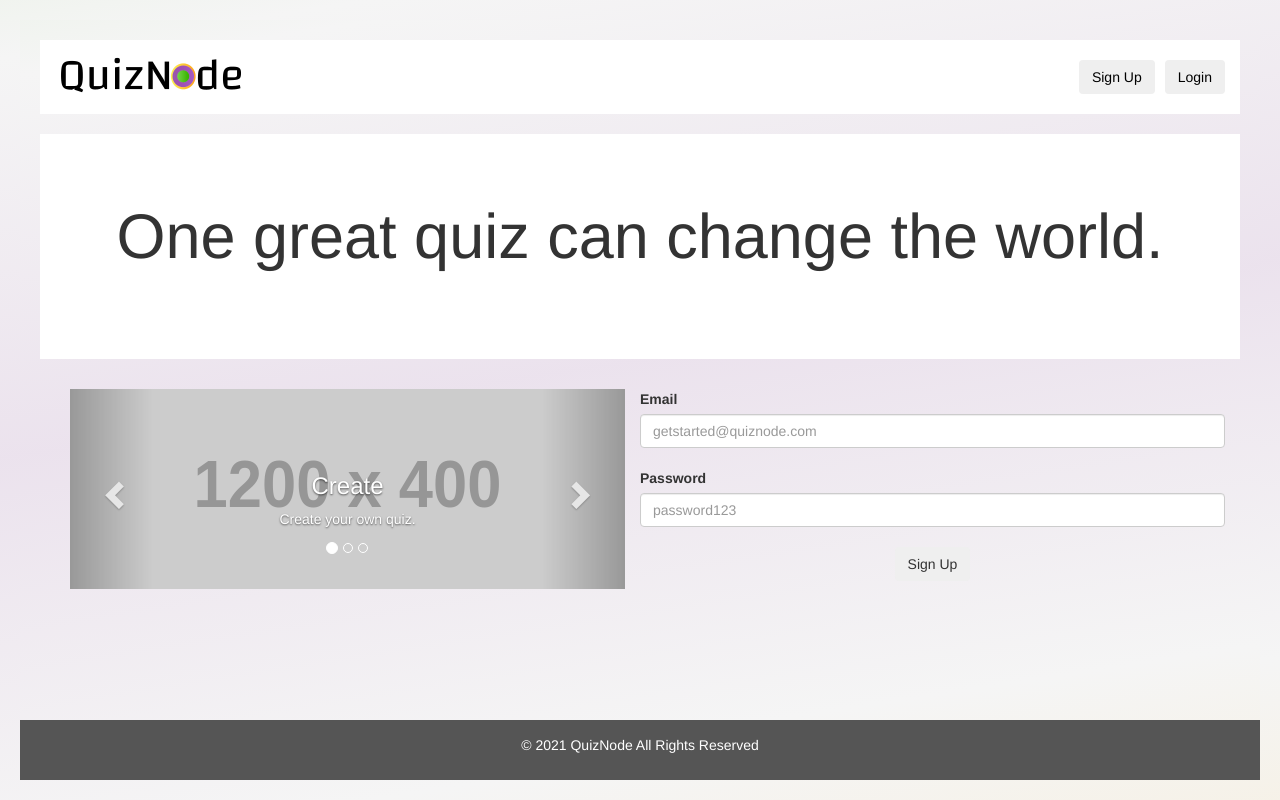
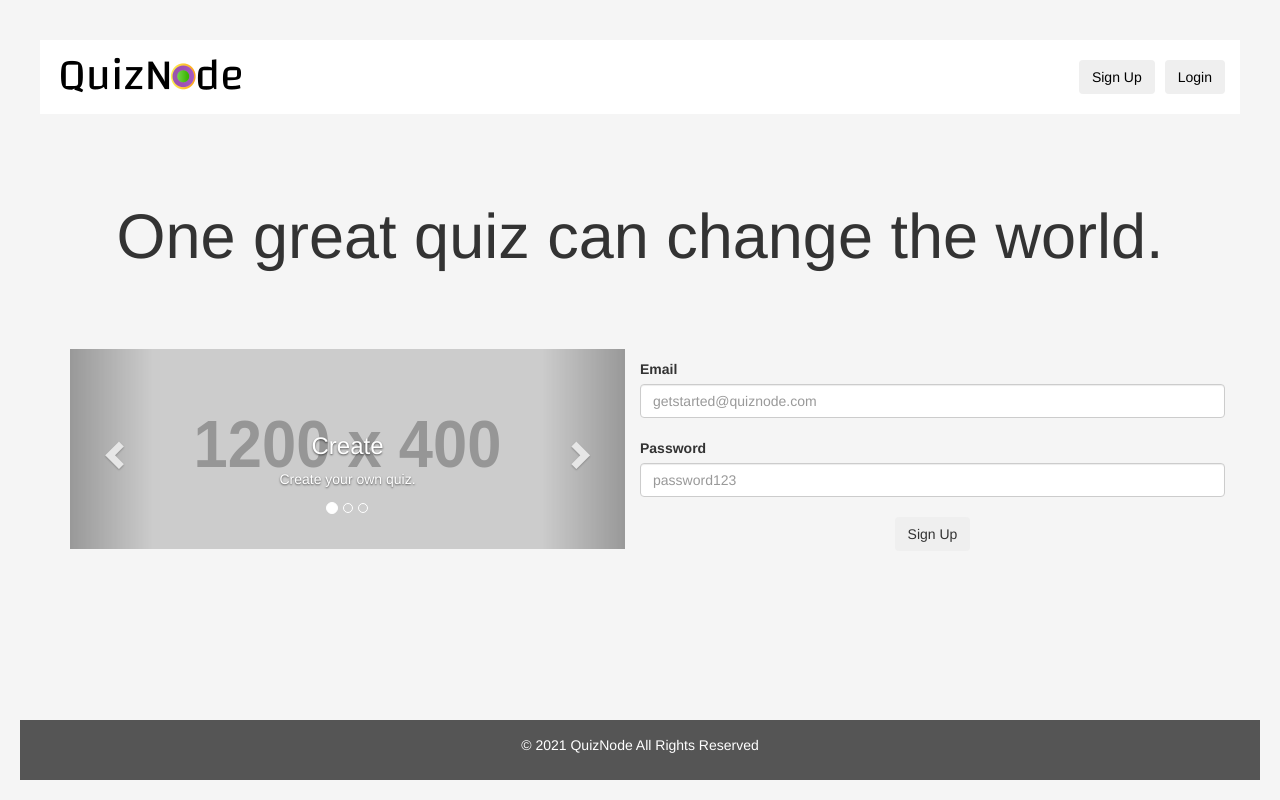
Before and after one commit to SergioAlmazan/Project-2, a Node server app: page / in a window 1280 px wide. Run offline with Node 20, Linux system fonts and the light colour scheme; grey boxes labelled with a size stand in for pictures from a placeholder-image service; some libraries are stand-ins or nearby versions.

Commit message:
updating background color and some formatting issues

```diff
--- a/public/css/style.css
+++ b/public/css/style.css
@@ -5,15 +5,15 @@ html, body {
     margin:0;
     height:100%;
     position: relative;
-    background-image: linear-gradient(to bottom right, rgb(83,193,31, 0.2), whitesmoke, rgb(150,61,170, 0.1), whitesmoke, rgb(254,196,63, 0.2));
+    /* background-image: linear-gradient(to bottom right, rgb(83,193,31, 0.2), whitesmoke, rgb(150,61,170, 0.1), whitesmoke, rgb(254,196,63, 0.2));
     background-size: 400%;
-    animation: bg-animation 20s infinite alternate;
+    animation: bg-animation 20s infinite alternate; */
 }
-
+/*
 @keyframes bg-animation {
     0% {background-position: left}
     100% {background-position: right}
-}
+} */
 
 .navbar {
     border-radius: 0;
@@ -33,23 +33,29 @@ html, body {
     width: 100%;
 }
 
-.container {
-    margin-bottom: 30px;
+.jumbotron {
+    background-color: whitesmoke;
+    margin-bottom: 2rem;
 }
 
-.jumbotron {
-    background-color: white;
+.g-3{
+    margin-top: 1rem;
+}
+
+.mainform {
+    margin-bottom: 2rem;
 }
 
 .form-control {
     margin-bottom: 2rem;
 }
 
-.signinbtn {
+.signupbtn {
     margin: auto;
     display: flex;
     justify-content: center;
     align-items: center;
+    position: relative;
 }
 
 /* Set black background color, white text and some padding */
@@ -59,7 +65,7 @@ footer {
     width: 100%;
     padding: 15px;
     position: absolute;
-    bottom: 0px;
+    bottom: 0;
     left: 0px;
 }
 
--- a/views/index.handlebars
+++ b/views/index.handlebars
@@ -26,8 +26,8 @@
       <ul class="nav navbar-nav navbar-right">
         <li><a href="#"><span class="glyphicon glyphicon-log-in"></span> Login</a></li>
       </ul>
-    </div>
-  </div> --}}
+    </div> --}}
+  </div>
 </nav>
 
 <div class="jumbotron">
@@ -37,8 +37,8 @@
   </div>
 </div>
 
-<div class="container">
-  <div class="row justify-content-start">
+<div class="container container2">
+  <div class="row justify-content-start mainform">
     <div class="col-md-6">
       <div id="myCarousel" class="carousel slide" data-ride="carousel">
     <!-- Indicators -->
@@ -86,8 +86,8 @@
     </a>
 </div>
     </div>
-    <div class="col-lg-6">
-      <form class="row g-3">
+    <div class="col-lg-6 inputsection">
+<form class="row g-3">
   <div class="col-8">
     <label for="inputEmail" class="form-label">Email</label>
     <input type="text" class="form-control" id="inputEmail" placeholder="getstarted@quiznode.com">
@@ -96,14 +96,15 @@
     <label for="inputPassword" class="form-label">Password</label>
     <input type="text" class="form-control" id="inputPassword" placeholder="password123">
   </div>
+    <div class="col-12">
+    <button type="submit" class="btn btn-secondary signupbtn">Sign Up</button>
   </div>
-  <div class="col-12">
-    <button type="submit" class="btn btn-secondary signinbtn">Sign Up</button>
   </div>
+
+
 </form>
     </div>
   </div>
-</div>
 
 
 
```
